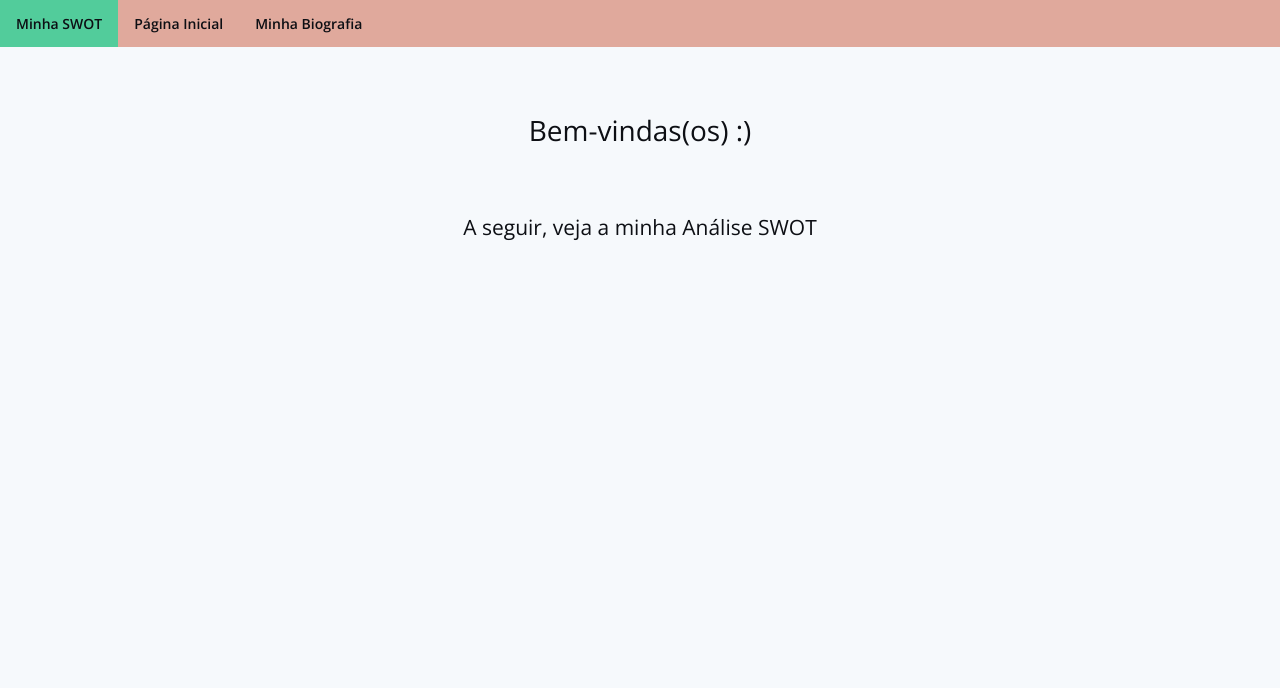
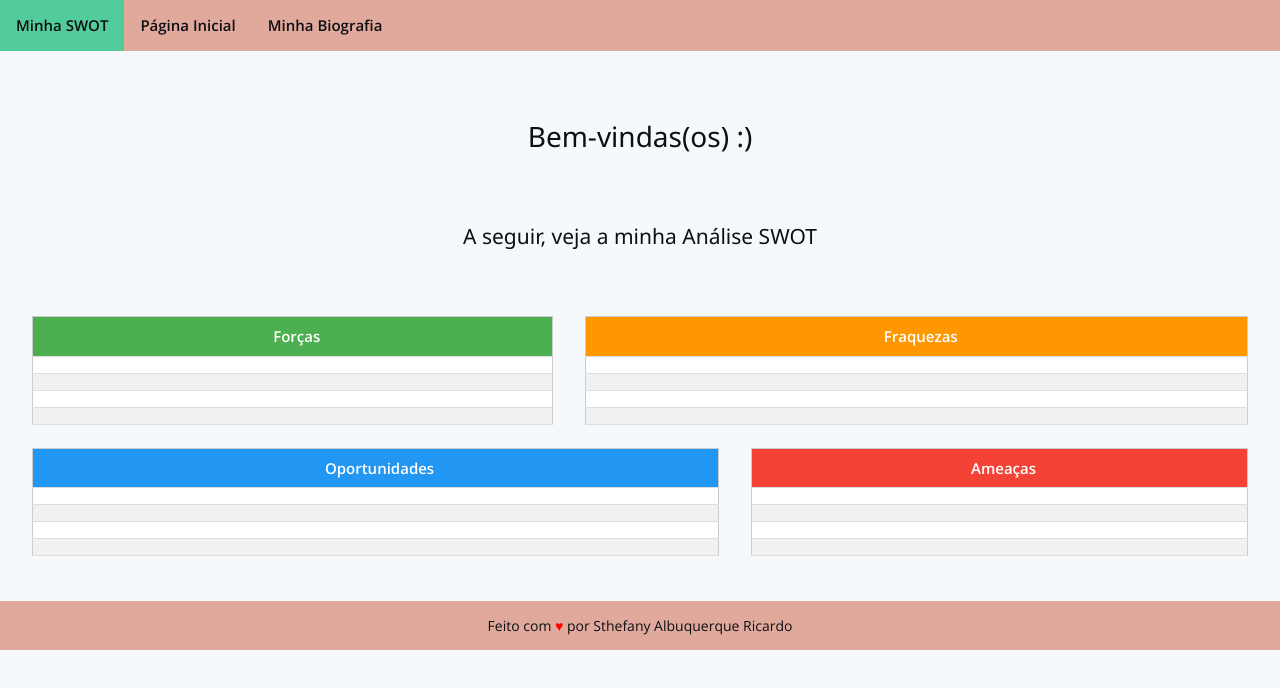
Before and after one commit to sthefanyricardo/ElasEmTech, a plain HTML site: page assets/swotpessoal.html in a window 1280 px wide. Drawn offline with nearby package versions, Linux system fonts and the light colour scheme.

Commit message:
adicionando footer e tabelas

```diff
--- a/assets/swotpessoal.html
+++ b/assets/swotpessoal.html
@@ -10,6 +10,7 @@
     <meta name="generator" content="Visual Studio Code Stable"/>
     <meta name="Keywords" content="#ElasEmTech - Aula 01 - Exercício SWOT Pessoal"/>
     <title> Sthefany Albuquerque | Minha SWOT</title>
+    <link rel="stylesheet" href="https://www.w3schools.com/w3css/4/w3.css">
     <link rel='stylesheet' href='https://fonts.googleapis.com/css?family=Open+Sans:100,300,400,600&ampdisplay=swap'>
     <link rel="stylesheet" href="./css/style.css">
 </head>
@@ -22,7 +23,108 @@
     </ul>
 
     <h2>Bem-vindas(os) :)</h2>
-        <h3 id="descricao">A seguir, veja a minha Análise SWOT</h3>
+    <h3>A seguir, veja a minha Análise SWOT</h3>
+    <div class="w3-container">
+        <div class="w3-cell-row">
+            <div class="w3-container w3-cell w3-mobile">
+                <table class="w3-table-all  w3-centered">
+                    <thead>
+                    <tr class="w3-green w3-text-white">
+                        <th>Forças</th>
+                    </tr>
+                    </thead>
+                    <tr>
+                    <td></td>
+                    </tr>
+                    <tr>
+                    <td></td>
+                    </tr>
+                    <tr>
+                    <td></td>
+                    </tr>
+                    <tr>
+                    <td></td>
+                    </tr>
+                </table>
+            </div>
+            <div class="w3-container w3-cell w3-mobile">
+                <table class="w3-table-all  w3-centered">
+                    <thead>
+                    <tr class="w3-orange w3-text-white">
+                        <th>Fraquezas</th>
+                    </tr>
+                    </thead>
+                    <tr>
+                    <td></td>
+                    </tr>
+                    <tr>
+                    <td></td>
+                    </tr>
+                    <tr>
+                    <td></td>
+                    </tr>
+                    <tr>
+                    <td></td>
+                    </tr>
+                </table>
+            </div>
+        </div>
+        <br/>
+        <div class="w3-cell-row">
+            <div class="w3-container w3-cell w3-mobile">
+                <table class="w3-table-all w3-centered">
+                    <thead>
+                    <tr class="w3-blue w3-text-white">
+                        <th>Oportunidades</th>
+                    </tr>
+                    </thead>
+                    <tr>
+                    <td></td>
+                    </tr>
+                    <tr>
+                    <td></td>
+                    </tr>
+                    <tr>
+                    <td></td>
+                    </tr>
+                    <tr>
+                    <td></td>
+                    </tr>
+                </table>
+            </div>
+            <div class="w3-container w3-cell w3-mobile">
+                <table class="w3-table-all w3-centered">
+                    <thead>
+                    <tr class="w3-red w3-text-white">
+                        <th>Ameaças</th>
+                    </tr>
+                    </thead>
+                    <tr>
+                    <td></td>
+                    </tr>
+                    <tr>
+                    <td></td>
+                    </tr>
+                    <tr>
+                    <td></td>
+                    </tr>
+                    <tr>
+                    <td></td>
+                    </tr>
+                </table>
+            </div>
+        </div>
+    </div>
+    <br/><br/>
+
+    <footer>
+        <p>
+          Feito com <span>♥</span> por
+          <a href="https://github.com/sthefany-A">
+            <strong>Sthefany Albuquerque Ricardo</strong>
+          </a>
+        </p>
+    </footer>
 
 </body>
 </html>
```
